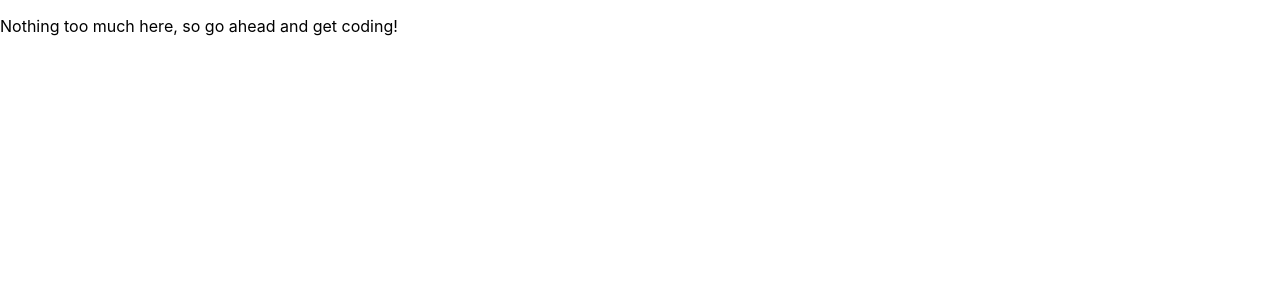
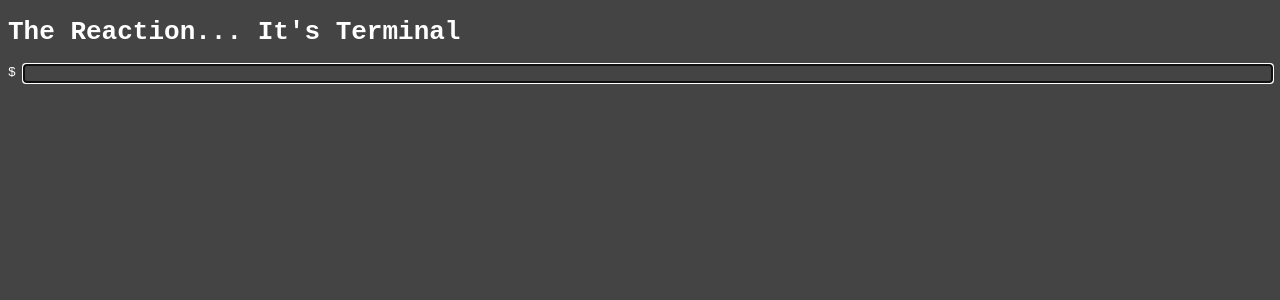
Before and after one commit to mmmoore1313/Electron-Adventures-Tutorial, a React (Create React App) app: page / in a window 1280 px wide. Shown: the top 300 px of the page. Built offline with nearby package versions, Linux system fonts and the light colour scheme; the HTML template or start-up script is replaced by a standard one.

Commit message:
- ran around in circles trying to figure why the app would not render - realized that I needed to run react start scripts in seperate terminal window

```diff
--- a/package.json
+++ b/package.json
@@ -1,11 +1,11 @@
 {
-  "name": "ep14react",
+  "name": "ep14React",
   "version": "0.1.0",
   "private": true,
   "dependencies": {
     "react": "^17.0.2",
     "react-dom": "^17.0.2",
-    "react-scripts": "5.0.0"
+    "react-scripts": "4.0.3"
   },
   "scripts": {
     "start": "BROWSER=none react-scripts start",
@@ -29,6 +29,6 @@
     ]
   },
   "devDependencies": {
-    "electron": "^16.0.7"
+    "electron": "^13.1.8"
   }
 }
--- a/src/App.js
+++ b/src/App.js
@@ -1,9 +1,22 @@
-import React from 'react';
+import React, { useState } from 'react'
+import CommandInput from './CommandInput'
+import HistoryEntry from './HistoryEntry'
 
-export default (props) => {
+export default function App(props) {
+  let [history, setHistory] = useState([])
+
+  let onsubmit = (command) => {
+    let output = window.api.runCommand(command)
+    setHistory([...history, { command, output }])
+  }
+
   return (
     <>
-      <p>Nothing too much here, so go ahead and get coding!</p>
+      <h1>The Reaction... It's Terminal</h1>
+      {history.map(({command, output}, index) => (
+          <HistoryEntry key={index} command={command} output={output} />
+      ))}
+      <CommandInput onsubmit={onsubmit} />
     </>
   );
 };
--- /dev/null
+++ b/src/CommandInput.js
@@ -0,0 +1,20 @@
+import React, { useState } from 'react'
+
+export default function CommandInput({ onsubmit }) {
+  let [command, setCommand] = useState("")
+
+  let submit = (e) => {
+    e.preventDefault()
+    onsubmit(command)
+    setCommand("")
+  }
+
+  return (
+    <div className='input-line'>
+      <span className='prompt'>$</span>
+      <form onSubmit={submit}>
+        <input type="text" autoFocus value={command} onChange={(e) => setCommand(e.target.value)} />
+      </form>
+    </div>
+  )
+}
--- /dev/null
+++ b/src/HistoryEntry.js
@@ -0,0 +1,13 @@
+import React from 'react'
+
+export default function HistoryEntry({command, output}) {
+  return (
+    <>
+      <div className='input-line'>
+        <span className='prompt'>$</span>
+        <span className='input'>{command}</span>
+      </div>
+      <div className='ouput'>{output}</div>
+    </>
+  )
+}
--- a/src/index.css
+++ b/src/index.css
@@ -1,8 +1,43 @@
 body {
-  margin: 0;
-  font-family: -apple-system, BlinkMacSystemFont, 'Segoe UI', 'Roboto', 'Oxygen',
-    'Ubuntu', 'Cantarell', 'Fira Sans', 'Droid Sans', 'Helvetica Neue',
-    sans-serif;
-  -webkit-font-smoothing: antialiased;
-  -moz-osx-font-smoothing: grayscale;
+  background-color: #444;
+  color: #fff;
+  font-family: monospace;
 }
+
+.input-line {
+  display: flex;
+  gap: 0.5rem;
+}
+
+.input-line > * {
+  flex: 1;
+}
+
+.input-line > .prompt {
+  flex: 0;
+}
+
+.output {
+  padding-bottom: 0.5rem;
+}
+
+.input {
+  color: #ffa;
+}
+
+.output {
+  color: #afa;
+  white-space: pre;
+}
+
+form {
+  display: flex;
+}
+
+input {
+  flex: 1;
+  font-family: inherit;
+  background-color: inherit;
+  color: inherit;
+  border: none;
+}
```
Also changed, not shown: index.js (+6 -9 lines), 1 other file (tests, documents, lock files or other folders).
